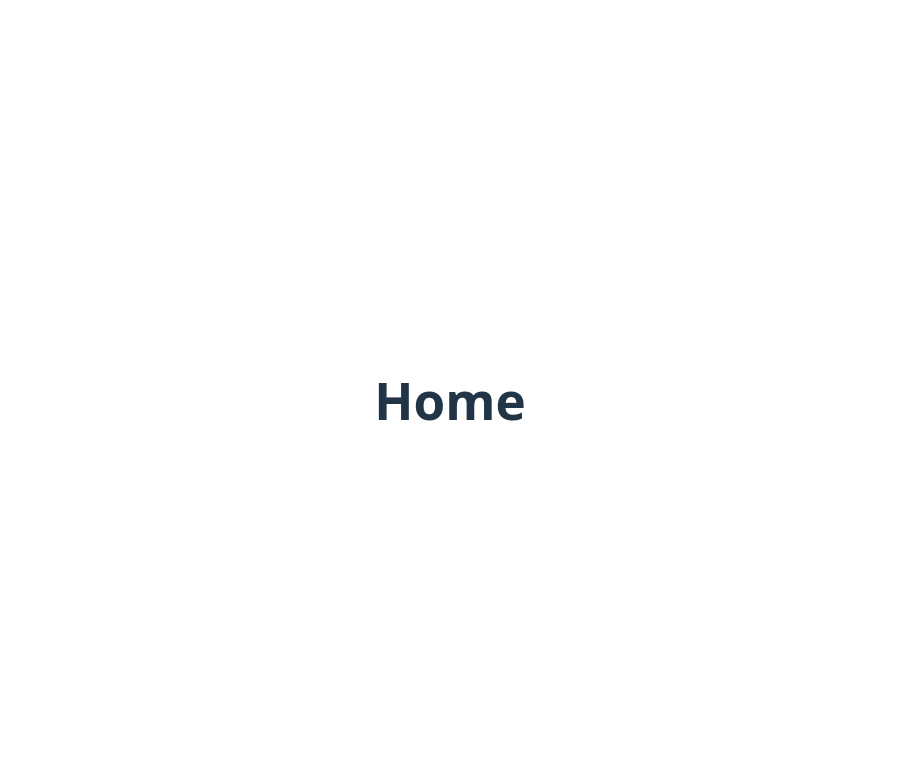
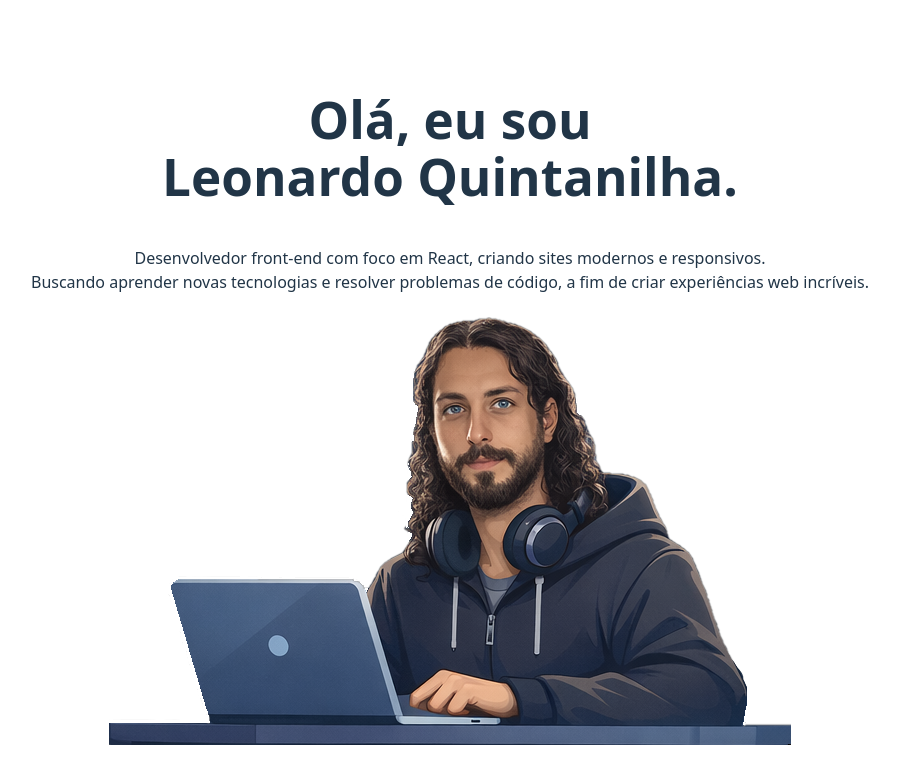
Before and after one commit to quintaleodev/portfolio, a React (Vite) app: page / in a window 1280 px wide. Shown: the top 784 px of the page, without its empty margins (190-1088 px from the left). Built offline with nearby package versions, Linux system fonts and the light colour scheme.

Commit message:
feat: adiciona hero com texto e imagem

```diff
--- /dev/null
+++ b/src/pages/Home/Hero/Hero.jsx
@@ -0,0 +1,20 @@
+import heroavatar from "../../../assets/images/heroavatar.png"
+
+export default function Hero() {
+
+    return (
+        <section>
+            <div>
+                <h1>
+                    Olá, eu sou<br/>
+                    <span>Leonardo Quintanilha.</span>
+                </h1>
+                <p>
+                    Desenvolvedor front-end com foco em React, criando sites modernos e responsivos. <br/>
+                    Buscando aprender novas tecnologias e resolver problemas de código, a fim de criar experiências web incríveis.
+                </p>
+            </div>
+            <img src={heroavatar} alt="Ilustração de um desenvolvedor trabalhando em um notebook" />
+        </section>
+    );
+};
--- a/src/pages/Home/Home.jsx
+++ b/src/pages/Home/Home.jsx
@@ -1,9 +1,9 @@
-function Home() {
-  return (
-    <>
-      <h1>Home</h1>
-    </>
-  )
-}
+import Hero from "./Hero/Hero";
 
-export default Home
+export default function Home() {
+
+    return (
+
+        <Hero/>
+    );
+};
```
Also changed, not shown: src/assets/images/heroavatar.png (added).
